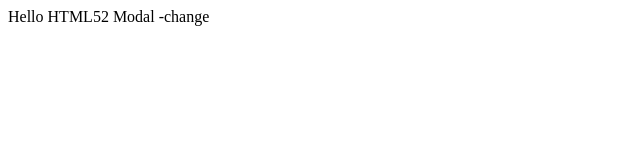
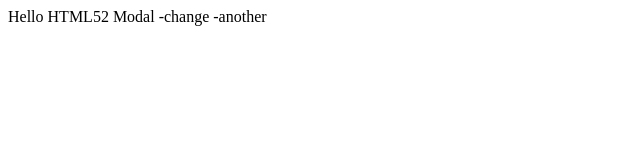
Before and after one commit to ahetesum/MyFirstProject, a website: page modal.html in a window 1280 px wide. Shown: the full height of the page, 0-640 px from the left. Drawn offline with Linux system fonts and the light colour scheme.

Commit message:
another change in modal

```diff
--- a/modal.html
+++ b/modal.html
@@ -3,6 +3,6 @@
   <head>
   </head>
   <body>
-    Hello HTML52 Modal -change
+    Hello HTML52 Modal -change -another
   </body>
 </html>
```
